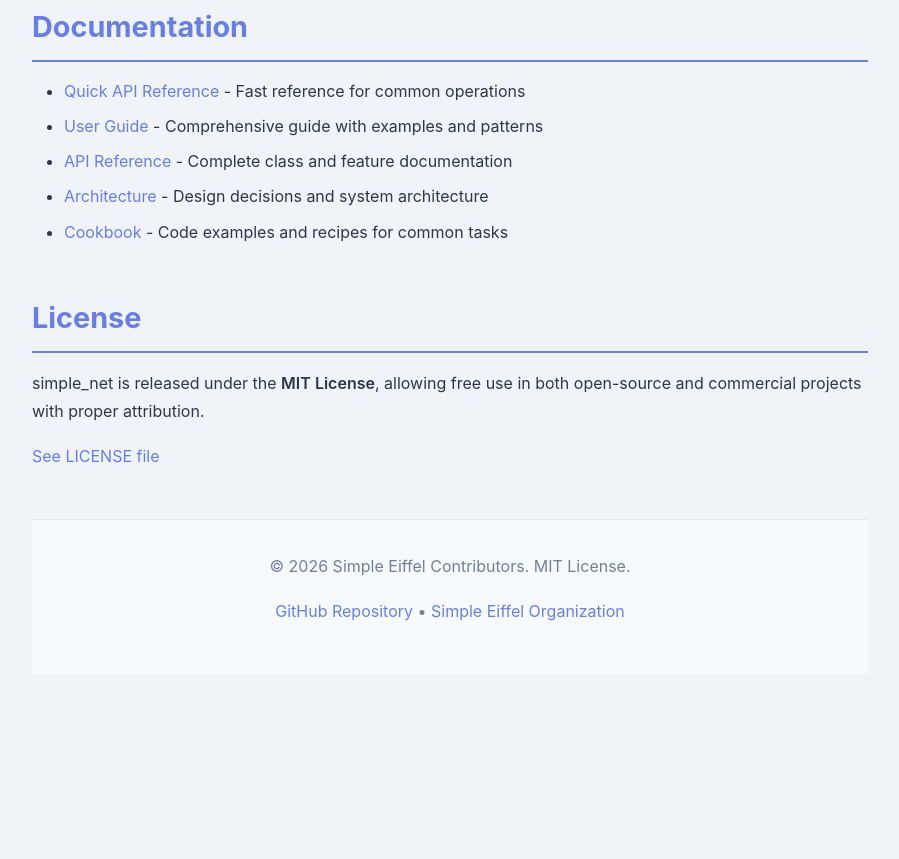
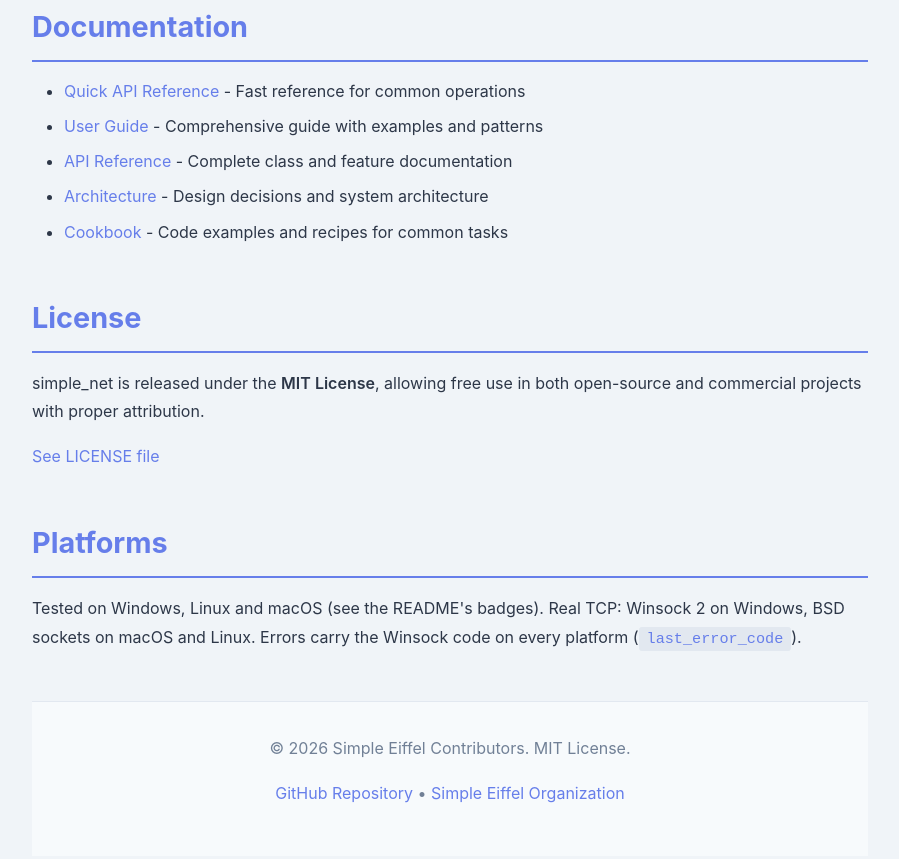
Before and after one commit to simple-eiffel/simple_net, a plain HTML site: page docs/index.html in a window 1280 px wide. Shown: the part 2939-3798 px from the top of the page, without its empty margins (190-1089 px from the left). Before the commit the page ends 3645 px from the top, so only its background shows below. Drawn offline with Linux system fonts and the light colour scheme.

Commit message:
Docs: a Platforms section (Windows, Linux, macOS), as the README states
port-coordination #22. The docs page now says what the README's badges and platform notes say, so no page reads as Windows only where the library is not.

Co-Authored-By: Claude Opus 5.5 <noreply@anthropic.com>
Claude-Session: https://claude.ai/code/session_01LuozTCfTDQFZxgtKZj5Qo8

```diff
--- a/docs/index.html
+++ b/docs/index.html
@@ -153,6 +153,12 @@ end</code></pre>
             <p><a href="https://github.com/simple-eiffel/simple_net/blob/main/LICENSE">See LICENSE file</a></p>
         </section>
 
+        <section id="platforms">
+            <h2>Platforms</h2>
+            <p>Tested on Windows, Linux and macOS (see the README's badges). Real TCP: Winsock 2 on Windows, BSD sockets on macOS and Linux. Errors carry the Winsock code on every platform (<code>last_error_code</code>).</p>
+        </section>
+
+
         <footer>
             <p>&copy; 2026 Simple Eiffel Contributors. MIT License.</p>
             <p><a href="https://github.com/simple-eiffel/simple_net">GitHub Repository</a> •
```
